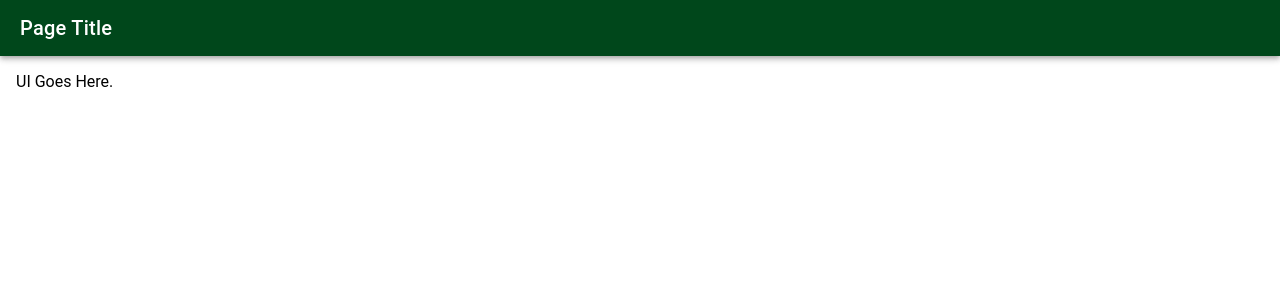
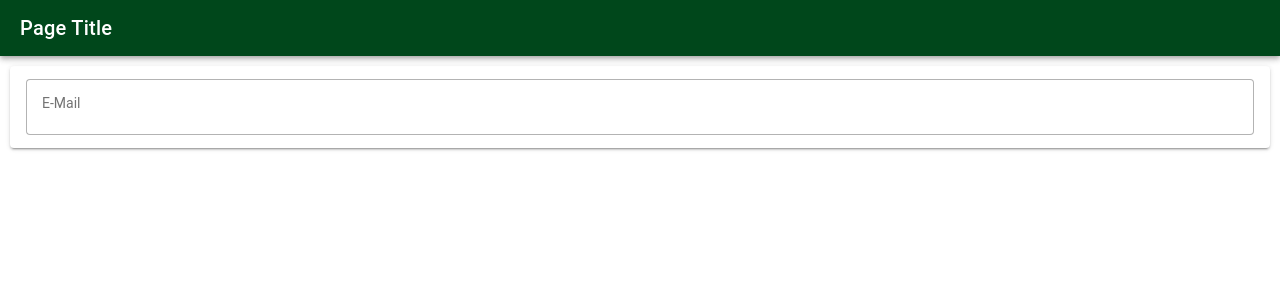
Before and after one commit to nayak-nirmalya/ionic-playground, a React (Vite) app: page / in a window 1280 px wide. Shown: the top 300 px of the page. Built offline with nearby package versions, Linux system fonts and the light colour scheme.

Commit message:
added email input field

```diff
--- a/src/pages/Login.tsx
+++ b/src/pages/Login.tsx
@@ -1,7 +1,10 @@
 import {
+  IonCard,
+  IonCardContent,
   IonContent,
   IonFooter,
   IonHeader,
+  IonInput,
   IonPage,
   IonTitle,
   IonToolbar,
@@ -21,7 +24,21 @@ const Login: React.FC = () => {
           <IonTitle>Page Title</IonTitle>
         </IonToolbar>
       </IonHeader>
-      <IonContent className="ion-padding">UI Goes Here.</IonContent>
+      <IonContent>
+        <IonCard>
+          <IonCardContent>
+            <form onSubmit={doLogin}>
+              <IonInput
+                label="E-Mail"
+                type="email"
+                placeholder="john.doe@gmail.com"
+                labelPlacement="floating"
+                fill="outline"
+              ></IonInput>
+            </form>
+          </IonCardContent>
+        </IonCard>
+      </IonContent>
     </IonPage>
   );
 };
```
